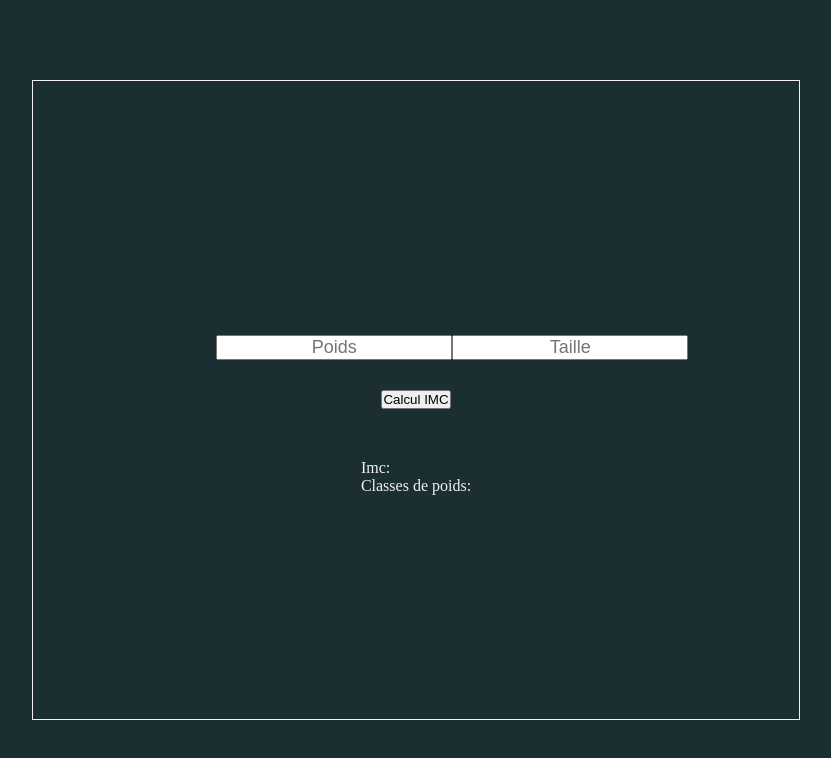
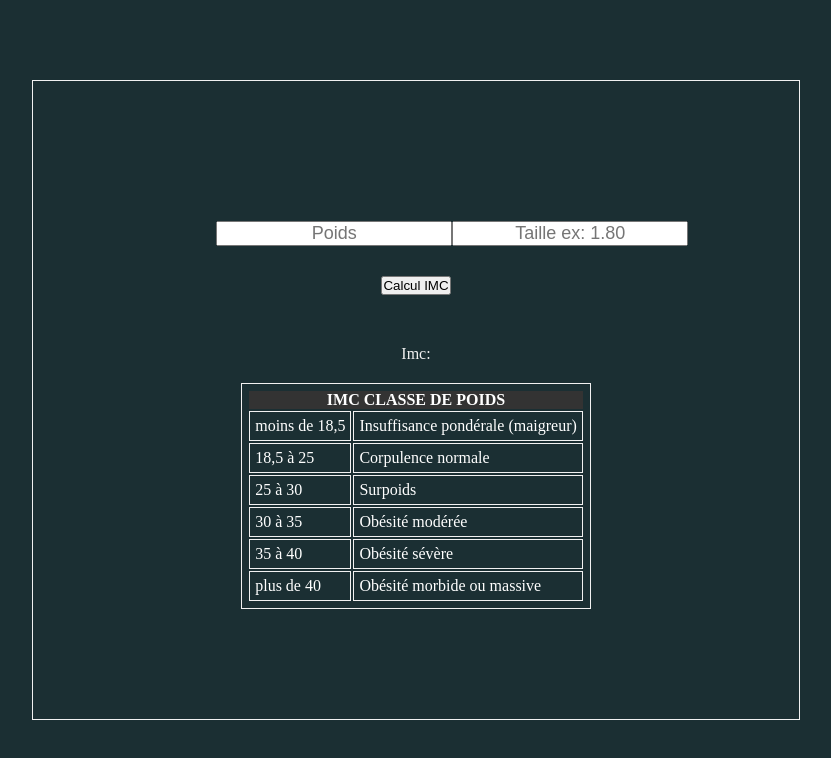
Before and after one commit to julienFoucartDev/calculIMC, a plain HTML site: page index.html in a window 1280 px wide. Shown: the whole page, without its empty margins (224-1055 px from the left). Drawn offline with Linux system fonts and the light colour scheme.

Commit message:
ajout du tableau indicateur de poids

```diff
--- a/app.js
+++ b/app.js
@@ -5,7 +5,7 @@ function test(){
     let poidValue = parseFloat(document.querySelector('.poids').value)
     let tailleValue = parseFloat(document.querySelector('.taille').value)
     let resultat = poidValue / (tailleValue **2)
-    paraImc.innerHTML = `Imc: ${resultat.toFixed(2)}`
+    paraImc.innerHTML = `Imc: ${resultat.toFixed(1)}`
 }
 
 button.addEventListener('click', test)
--- a/index.html
+++ b/index.html
@@ -12,15 +12,47 @@
     <div class="main_container">
         <div class="content_imc">
             <input class="poids input" type="text" placeholder="Poids">
-            <input class="taille input" type="text" placeholder="Taille">
+            <input class="taille input" type="text" placeholder="Taille ex: 1.80">
         </div>
         <div class="button">
             <button class="buttonImc">Calcul IMC</button>
         </div>
         <div class="content_resultat">
             <p class="paraImc">Imc: </p>
-            <p class="paraClasseDePoid">Classes de poids: </p>
         </div>
+        <table>
+            <thead>
+                <tr>
+                    <th colspan="2"> IMC CLASSE DE POIDS</th>
+                </tr>
+            </thead>
+            <tbody>
+                <tr>
+                    <td>moins de 18,5</td>
+                    <td>Insuffisance pondérale (maigreur)</td>
+                </tr>
+                <tr>
+                    <td>18,5 à 25</td>
+                    <td>Corpulence normale</td>
+                </tr>
+                <tr>
+                    <td>25 à 30	</td>
+                    <td>Surpoids</td>
+                </tr>
+                <tr>
+                    <td>30 à 35</td>
+                    <td>Obésité modérée</td>
+                </tr>
+                <tr>
+                    <td>35 à 40</td>
+                    <td>Obésité sévère</td>
+                </tr>
+                <tr>
+                    <td>plus de 40</td>
+                    <td>Obésité morbide ou massive</td>
+                </tr>
+            </tbody>
+        </table>
     </div>
 
 
--- a/style.css
+++ b/style.css
@@ -37,5 +37,19 @@ body{
 
 .main_container .content_resultat{
     padding-top: 50px;
+    padding-bottom: 20px;
     color: #f1f1f1;
 }
+
+table,
+td {
+    color: #fff;
+    border: 1px solid #f1f1f1;
+    padding: 5px;
+}
+
+thead,
+tfoot {
+    background-color: #333;
+    color: #fff;
+}
```
